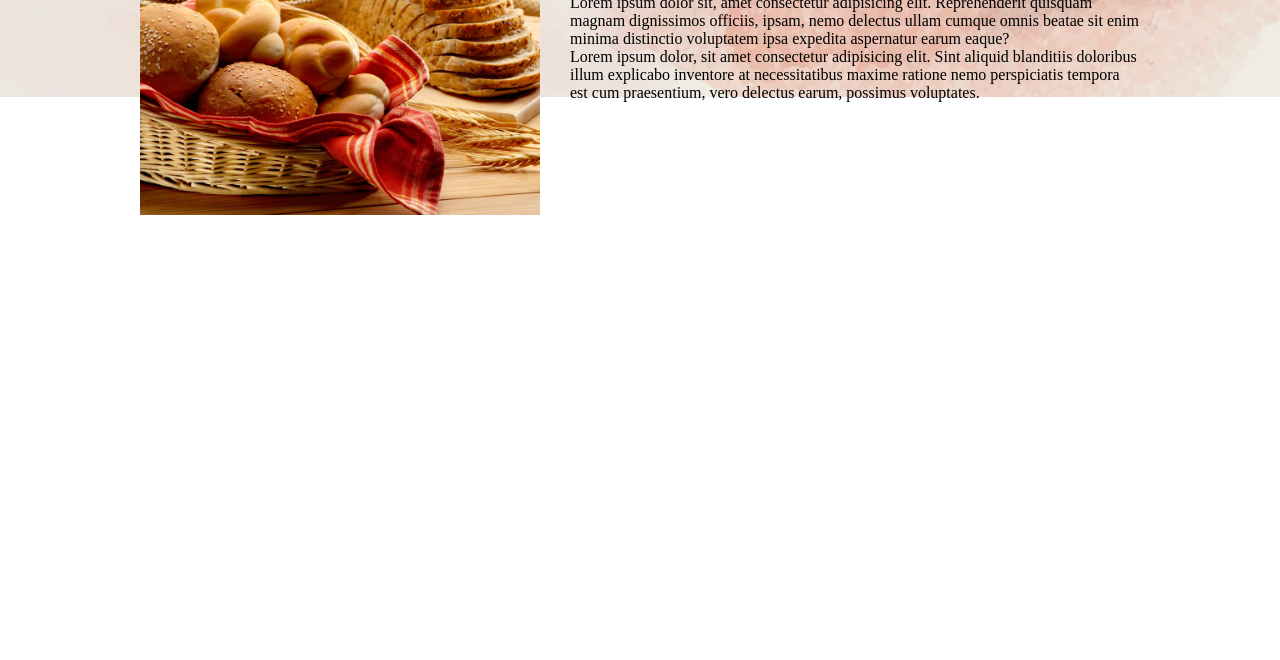
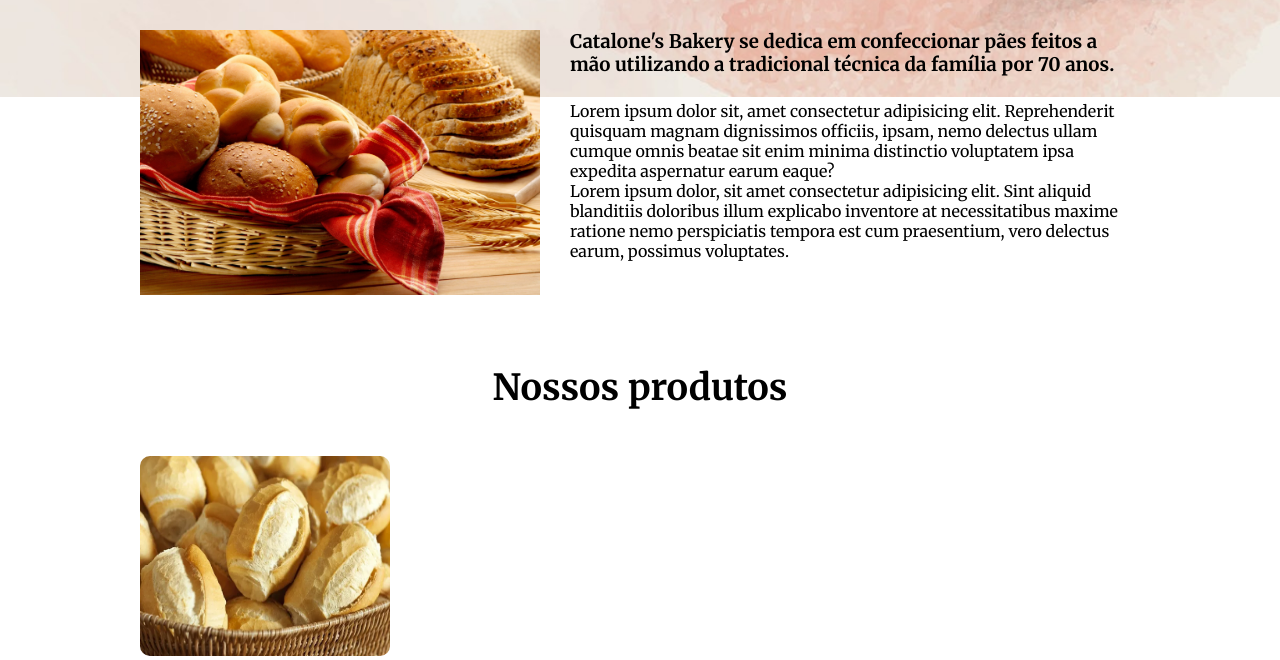
Before and after one commit to DevRicart/Catalone-s-Bakery, a plain HTML site: page index.html in a window 1280 px wide. Shown: the part 756-1416 px from the top of the page. Before the commit the page ends 971 px from the top, so only its background shows below. Drawn offline with Linux system fonts and the light colour scheme.

Commit message:
produtos e flip card adicionados

```diff
--- a/index.html
+++ b/index.html
@@ -17,6 +17,7 @@
       margin: 0;
       box-sizing: border-box;
       text-decoration: none;
+      font-family: 'Merriweather', serif;
     }
 
     body {
@@ -87,10 +88,17 @@
       flex-direction: column;
       align-items: center;
 
-      margin-top: 40px;
+      margin-top: 70px;
+      margin-bottom: 70px;
     }
-    #sobre h1 {
-      margin-bottom: 20px;
+    #sobre h2,
+    #produtos h2 {
+      margin-bottom: 46px;
+      font-size: 36px;
+    }
+
+    #sobre h3 {
+      margin-bottom: 25px;
     }
 
     .sobre {
@@ -103,9 +111,86 @@
       margin-right: 30px;
     }
 
+    #produtos {
+      display: flex;
+      justify-content: center;
+    }
+
+    .sessao-produtos {
+      width: 1000px;
+      text-align: center;
+    }
+
     /* ======= ANIMATIONS ======= */
     .menu2 a:hover {
       background-color: #be1e2d;
+    }
+
+    /* Card Fliper */
+
+    .flip-card {
+      background-color: transparent;
+      width: 250px;
+      height: 200px;
+      perspective: 1000px;
+    }
+    .flip-card-inner {
+      position: relative;
+      width: 100%;
+      height: 100%;
+      text-align: center;
+      transition: transform 0.6s;
+      transform-style: preserve-3d;
+    }
+    .flip-card:hover .flip-card-inner {
+      transform: rotateY(180deg);
+    }
+    .flip-card-front,
+    .flip-card-back {
+      position: absolute;
+      width: 100%;
+      height: 100%;
+      -webkit-backface-visibility: hidden;
+      backface-visibility: hidden;
+      border-radius: 16px;
+    }
+
+    .flip-card-front img {
+      width: 250px;
+      height: 200px;
+
+      border-radius: 10px;
+    }
+
+    .flip-card-back {
+      background-color: #e7931a;
+      color: #ffffff;
+      transform: rotateY(180deg);
+      display: flex;
+      flex-direction: column;
+      align-items: center;
+      gap: 5px;
+    }
+    .flip-card-back img {
+      width: 140px;
+      margin-top: 1rem;
+
+      border-radius: 10px;
+    }
+
+    .card-content {
+      border: 1px solid black;
+      border-radius: 10px;
+      width: fit-content;
+
+      padding: 5px;
+    }
+
+    .flip-card-back h3 {
+      margin-bottom: 0.3rem;
+    }
+    .flip-card-back h1 {
+      margin: 0;
     }
   </style>
   <body>
@@ -120,7 +205,7 @@
       <div class="menu">
         <div class="menu2">
           <a href="">INÍCIO</a>
-          <a href="">SOBRE NÓS</a>
+          <a href="#sobre">SOBRE NÓS</a>
           <a href="">PRODUTOS</a>
           <a href="">CONTATO</a>
         </div>
@@ -136,7 +221,7 @@
     </header>
     <main>
       <section id="sobre">
-        <h1>Sobre nós</h1>
+        <h2>Sobre nós</h2>
         <div class="sobre">
           <img src="./Assets/sobre.jpg" alt="" />
           <div>
@@ -159,7 +244,27 @@
           </div>
         </div>
       </section>
-      <section id="produtos"></section>
+      <section id="produtos">
+        <div class="sessao-produtos">
+          <h2>Nossos produtos</h2>
+          <div class="produtos">
+            <div class="flip-card">
+              <div class="flip-card-inner">
+                <div class="flip-card-front">
+                  <img src="./Assets/Produtos/cacetinho.png" />
+                </div>
+                <div class="flip-card-back">
+                  <img src="./Assets/Produtos/cacetinho.png" />
+                  <div class="card-content">
+                    <h3>Pão francês</h3>
+                    <h1>R$ 2,50/Kg</h1>
+                  </div>
+                </div>
+              </div>
+            </div>
+          </div>
+        </div>
+      </section>
       <section id="contato"></section>
     </main>
 
```
Also changed, not shown: Assets/Produtos/australiano.jpg (added), Assets/Produtos/baguete.png (added), Assets/Produtos/brioche.jpg (added), Assets/Produtos/cacetinho.png (added), Assets/Produtos/croissant.jpg (added), 1 other file.
